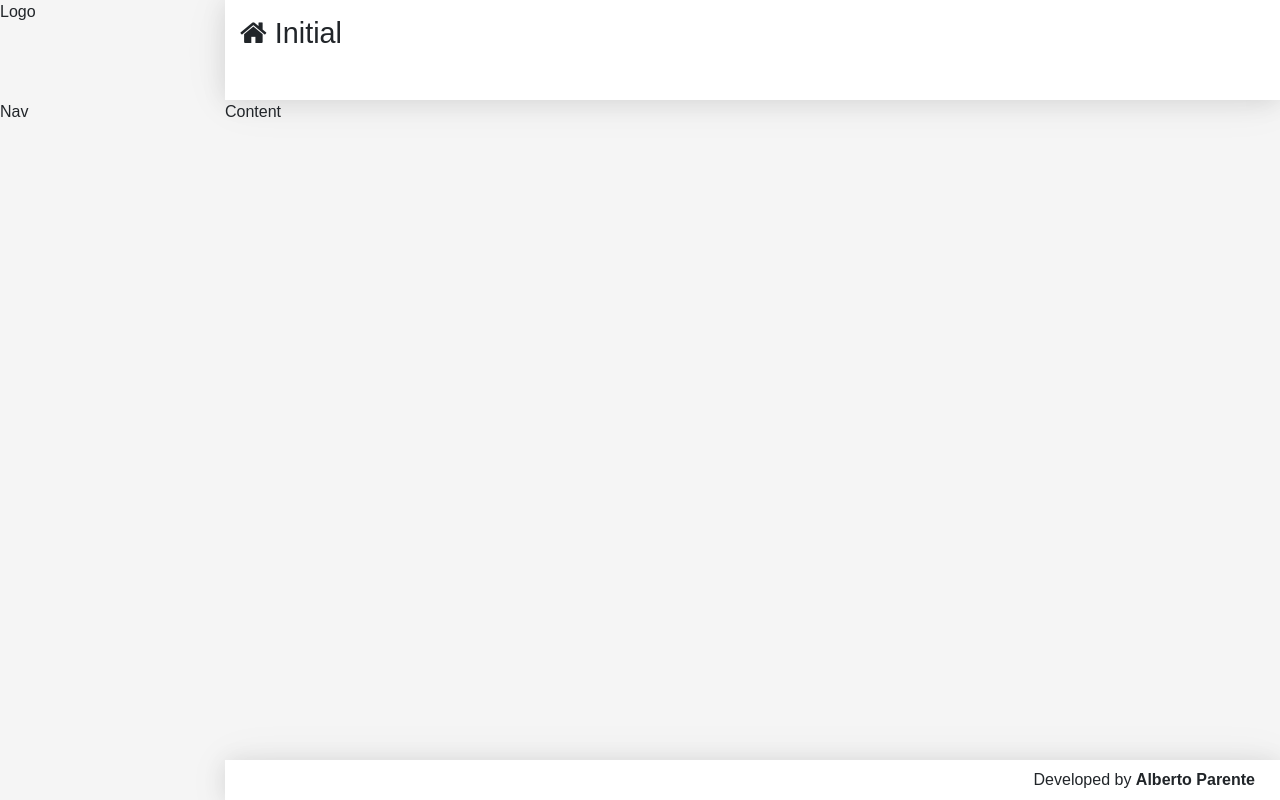
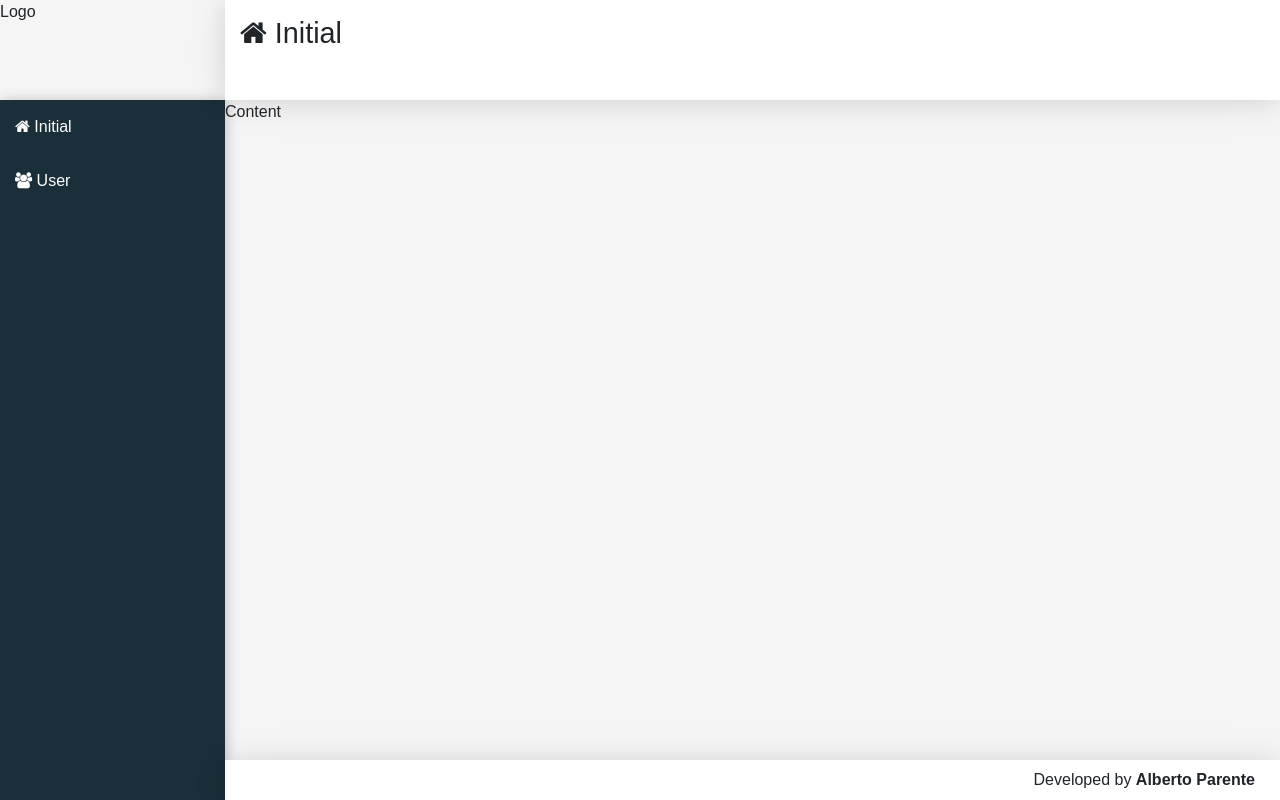
Before and after one commit to AlbertoParente/userRegistration-app-react, a React (Create React App) app in the folder frontend/: page / in a window 1280 px wide. Built offline with nearby package versions, Linux system fonts and the light colour scheme.

Commit message:
Nav component

```diff
--- a/frontend/src/components/template/Nav.css
+++ b/frontend/src/components/template/Nav.css
@@ -0,0 +1,18 @@
+aside.menu-area {
+    background-color: var(--bg-dark);
+    box-shadow:
+        2px 0 10px 0 rgba(0, 0, 0, 0.12),
+        2px 0 15px 0 rgba(0, 0, 0, 0.09);
+}
+
+.menu a {
+    display: block;
+    text-decoration: none;
+    color: #FFF;
+    font-weight: 300;
+    padding: 15px;
+}
+
+.menu a:hover {
+    background: linear-gradient(135deg, #07a7e3 0% #32dac3 100%);
+}
--- a/frontend/src/components/template/Nav.jsx
+++ b/frontend/src/components/template/Nav.jsx
@@ -3,5 +3,12 @@
 
 export default props =>
     <aside className="menu-area">
-        Nav
+        <nav className="menu">
+            <a href="#/">
+                <i className="fa fa-home"></i> Initial
+            </a>
+            <a href="#/users">
+                <i className="fa fa-users"></i> User
+            </a>
+        </nav>
     </aside>
```
